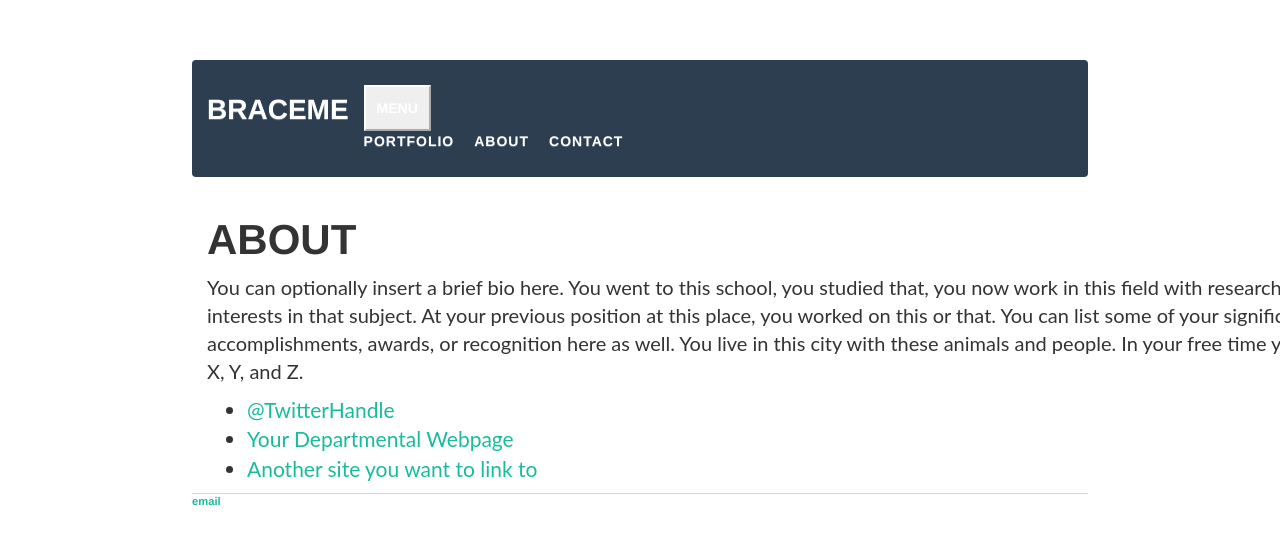
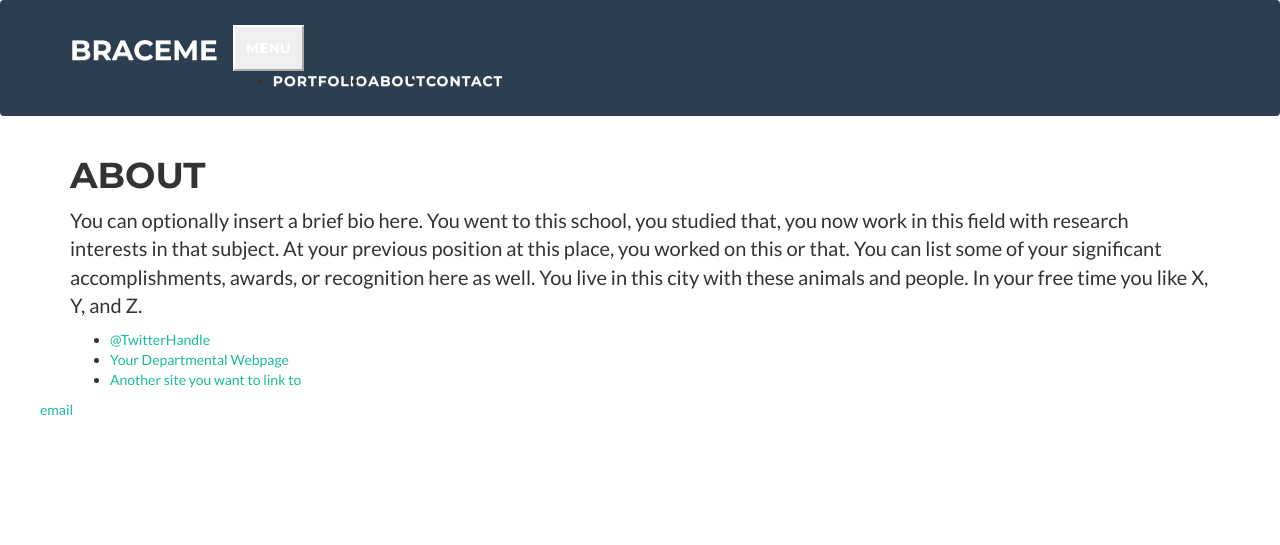
Before and after one commit to MatanAvneri/mla_yazamut, a Jekyll site: the page built from about/index.html, in a window 1280 px wide. Shown: the top 545 px of the page. Built offline with Jekyll 4.4.1, drawn with Linux system fonts in a browser that asks for light colours; nearby versions of some CDN libraries.

Commit message:
add boostrap

```diff
--- a/_layouts/default.html
+++ b/_layouts/default.html
@@ -21,7 +21,10 @@
             integrity="sha384-Tc5IQib027qvyjSMfHjOMaLkfuWVxZxUPnCJA7l2mCWNIpG9mGCD8wGNIcPD7Txa"
             crossorigin="anonymous"></script>
 
-    <link rel="stylesheet" type="text/css" href="{{ site.github.url }}/css/main.css">
+    <link href="https://fonts.googleapis.com/css?family=Montserrat:400,700" rel="stylesheet" type="text/css">
+    <link href="https://fonts.googleapis.com/css?family=Lato:400,700,400italic,700italic" rel="stylesheet" type="text/css">
+
+
     <link rel="stylesheet" type="text/css" href="{{ site.github.url }}/css/freelancer.css">
 
 </head>
```
